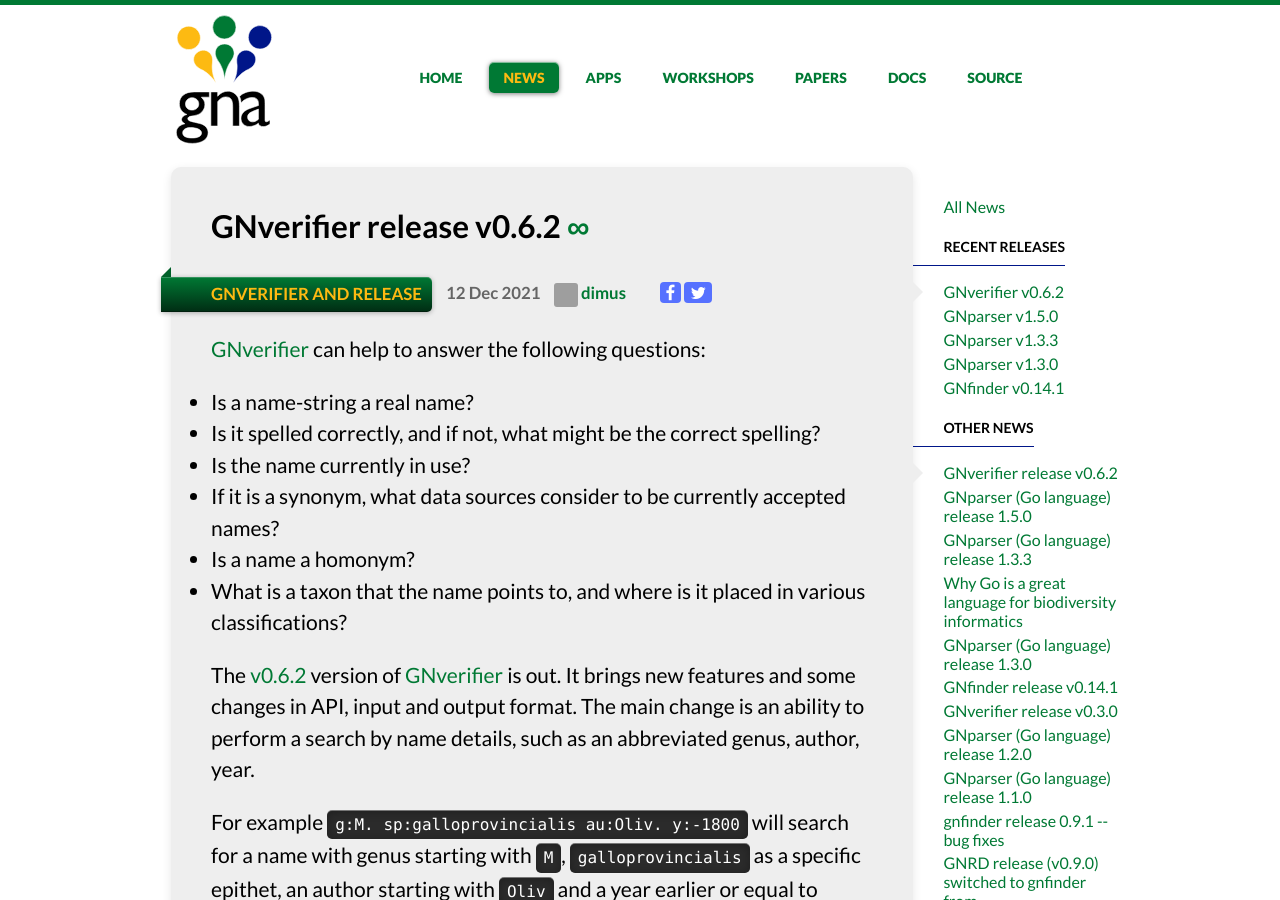
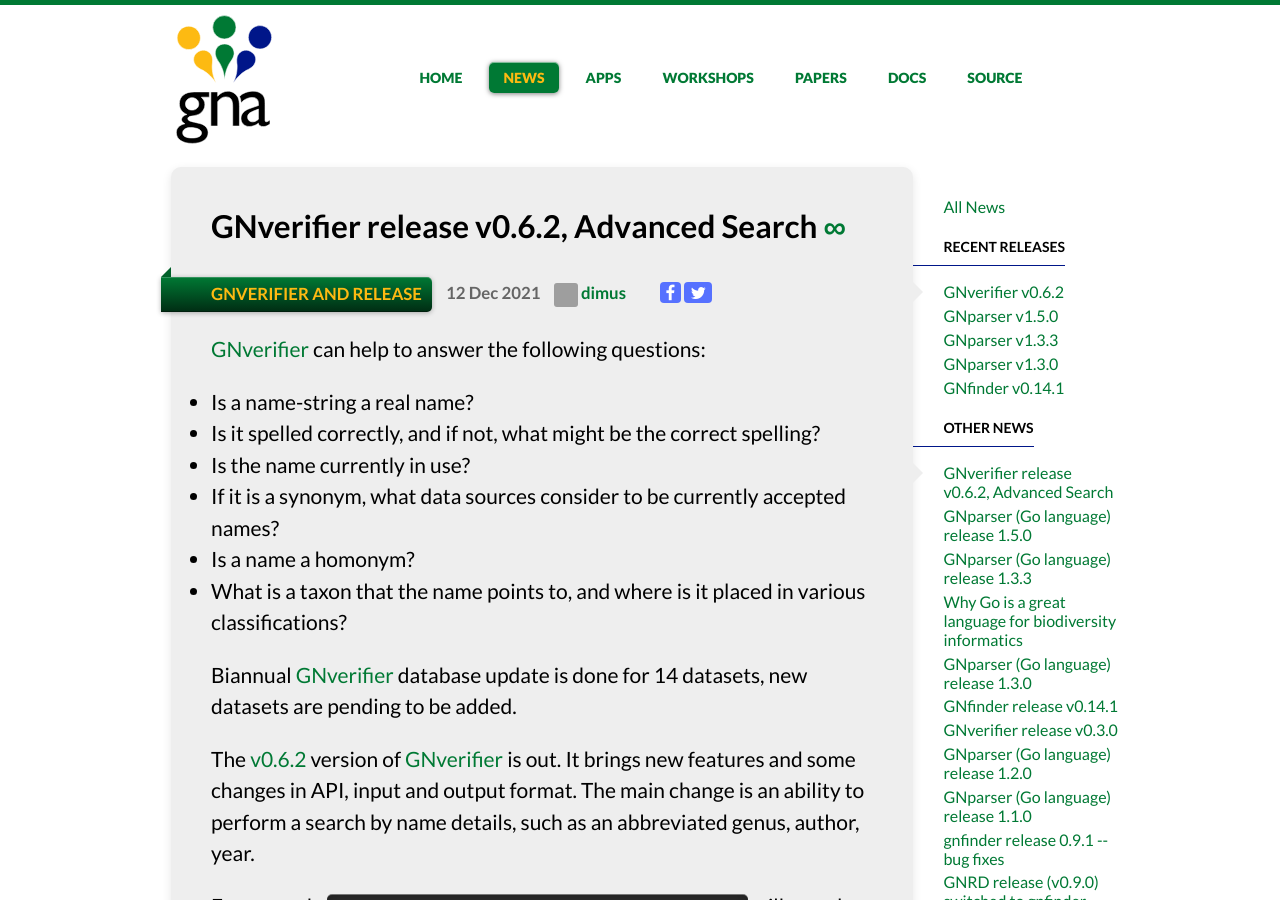
Before and after one commit to GlobalNamesArchitecture/GlobalNamesArchitecture.github.io, a Jekyll site: the page built from _posts/2021-12-12-gnverifier-0.6.2.md, in a window 1280 px wide and 900 px high. Built offline with Jekyll 4.4.1, drawn with Linux system fonts in a browser that asks for light colours; nearby versions of some CDN libraries; grey boxes are pictures that could not be loaded.

Commit message:
db update

```diff
--- a/_posts/2021-12-12-gnverifier-0.6.2.md
+++ b/_posts/2021-12-12-gnverifier-0.6.2.md
@@ -1,6 +1,6 @@
 ---
 layout: news_item
-title: GNverifier release v0.6.2
+title: GNverifier release v0.6.2, Advanced Search
 date: 2021-12-12 Sun
 author: dimus
 product: GNverifier
@@ -18,6 +18,9 @@
 - Is a name a homonym?
 - What is a taxon that the name points to, and where is it placed in various
   classifications?
+
+Biannual [GNverifier] database update is done for 14 datasets, new datasets are
+pending to be added.
 
 The [v0.6.2] version of [GNverifier] is out. It brings new features and some
 changes in API, input and output format. The main change is an ability to
```
